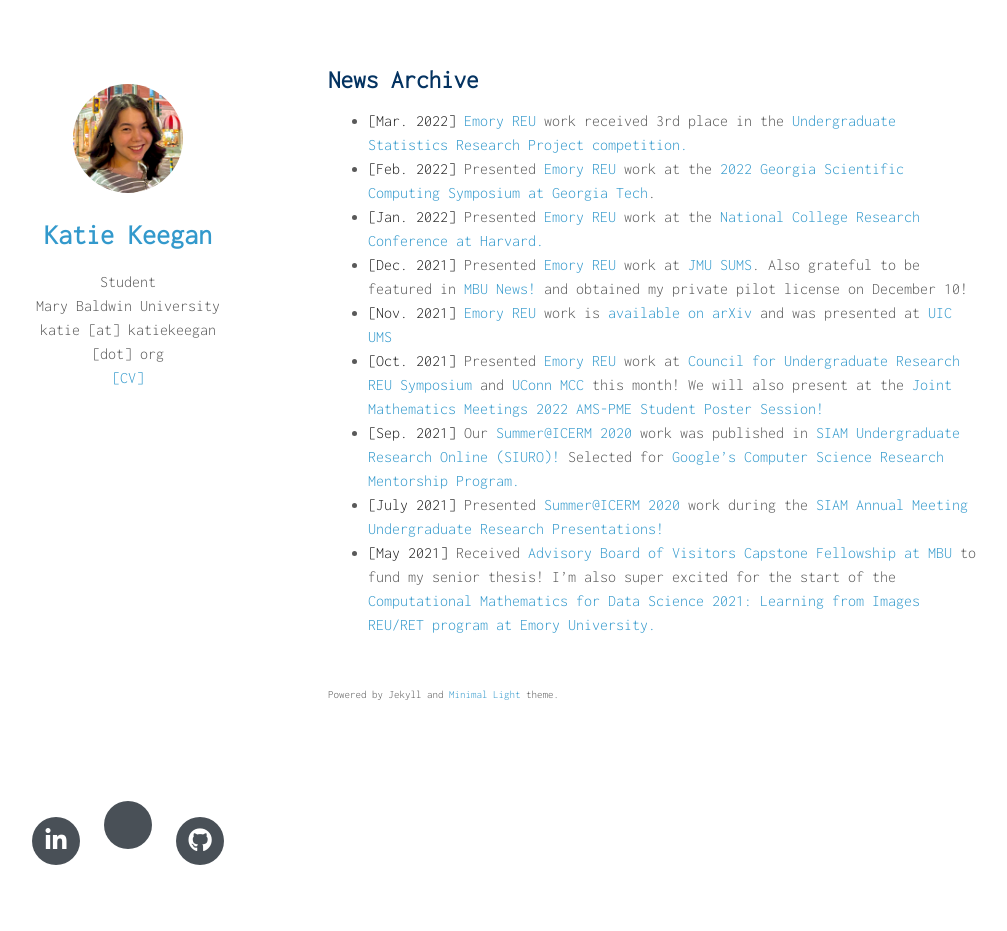
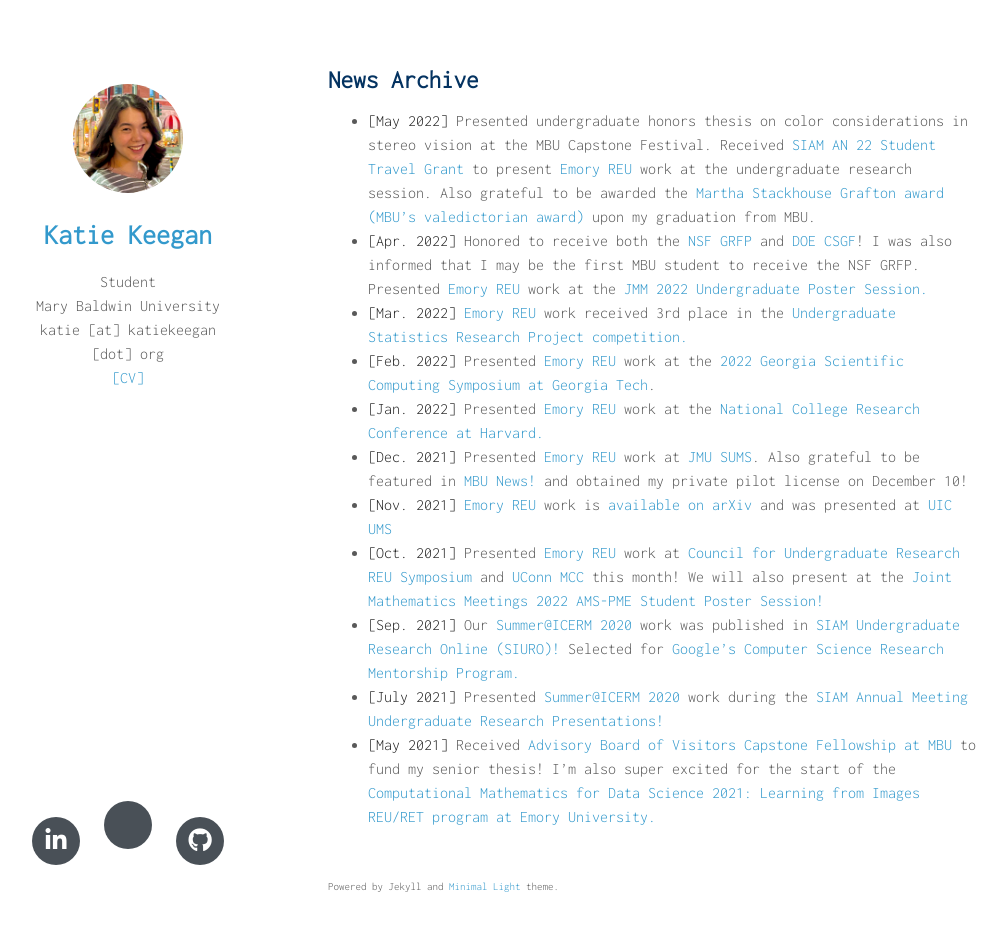
Before and after one commit to katiekeegan/katiekeegan, a Jekyll site: the page built from news.md, in a window 1280 px wide and 967 px high. Shown: the top 931 px of the window, without its empty margins (142-1149 px from the left). Built offline with Jekyll 4.4.1, drawn with Linux system fonts in a browser that asks for light colours; nearby versions of some CDN libraries; a style sheet for code colours, icons or effects is not loaded; our own code applies the rules of GitHub Pages for plain Markdown files.

Commit message:
Update news.md

```diff
--- a/news.md
+++ b/news.md
@@ -3,6 +3,8 @@ layout: homepage
 ---
 
 ## News Archive
+- **[May 2022]**  Presented undergraduate honors thesis on color considerations in stereo vision at the MBU Capstone Festival. Received [SIAM AN 22 Student Travel Grant](https://www.siam.org/conferences/conference-support/siam-student-travel-awards) to present [Emory REU](http://www.mathcs.emory.edu/site/scicomp/REURET/) work at the undergraduate research session. Also grateful to be awarded the [Martha Stackhouse Grafton award (MBU's valedictorian award)](https://marybaldwin.edu/news/2022/05/18/mbufamily-celebrates-commencement-2022/) upon my graduation from MBU.
+- **[Apr. 2022]** Honored to receive both the [NSF GRFP](https://www.research.gov/grfp/AwardeeList.do?method=loadAwardeeList) and [DOE CSGF](https://www.krellinst.org/csgf/)! I was also informed that I may be the first MBU student to receive the NSF GRFP. Presented [Emory REU](http://www.mathcs.emory.edu/site/scicomp/REURET/) work at the [JMM 2022 Undergraduate Poster Session.](https://meetings.ams.org/math/jmm2022/meetingapp.cgi/Paper/8333)
 - **[Mar. 2022]** [Emory REU](http://www.mathcs.emory.edu/site/scicomp/REURET/) work received 3rd place in the [Undergraduate Statistics Research Project competition.](https://www.causeweb.org/usproc/usresp/2021/fall/winners)
 - **[Feb. 2022]**  Presented [Emory REU](http://www.mathcs.emory.edu/site/scicomp/REURET/) work at the [2022 Georgia Scientific Computing Symposium at Georgia Tech](https://comp-physics.group/GSCS22/).
 - **[Jan. 2022]** Presented [Emory REU](http://www.mathcs.emory.edu/site/scicomp/REURET/) work at the [National College Research Conference at Harvard.](https://www.hcura.org/about-ncrc)
```
